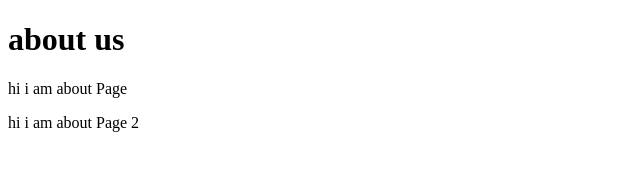
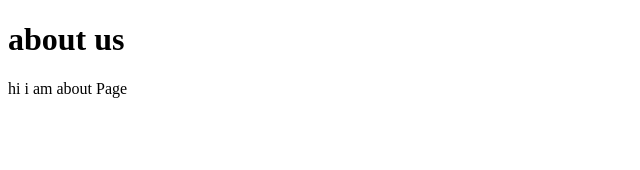
Before and after one commit to Prince-mishra18/learning-git, a plain HTML site: page about.html in a window 1280 px wide. Shown: the whole page, without its empty margins (0-640 px from the left). Drawn offline with Linux system fonts and the light colour scheme.

Commit message:
change in about

```diff
--- a/about.html
+++ b/about.html
@@ -9,6 +9,5 @@
 <body>
     <h1>about us</h1>
     <p>hi i am about Page</p>
-       <p>hi i am about Page 2</p>
 </body>
 </html>
```
